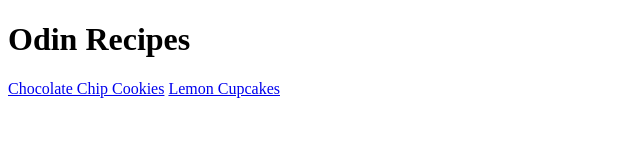
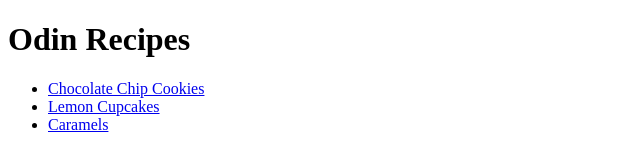
Before and after one commit to elefantoft/odin-recipes, a plain HTML site: page index.html in a window 1280 px wide. Shown: the whole page, without its empty margins (0-640 px from the left). Drawn offline with Linux system fonts and the light colour scheme.

Commit message:
Create caramels recipe and add link to index

```diff
--- a/index.html
+++ b/index.html
@@ -6,7 +6,10 @@
 </head>
 <body>
     <h1>Odin Recipes</h1>
-    <a href="./recipes/cookies.html">Chocolate Chip Cookies</a>
-    <a href="./recipes/cupcakes.html">Lemon Cupcakes</a>
+    <ul>
+    <li><a href="./recipes/cookies.html">Chocolate Chip Cookies</a></li>
+    <li><a href="./recipes/cupcakes.html">Lemon Cupcakes</a></li>
+    <li><a href="./recipes/caramels.html">Caramels</a></li>
+    </ul>
 </body>
 </html>
```
Also changed, not shown: recipes/caramels.html (added).
